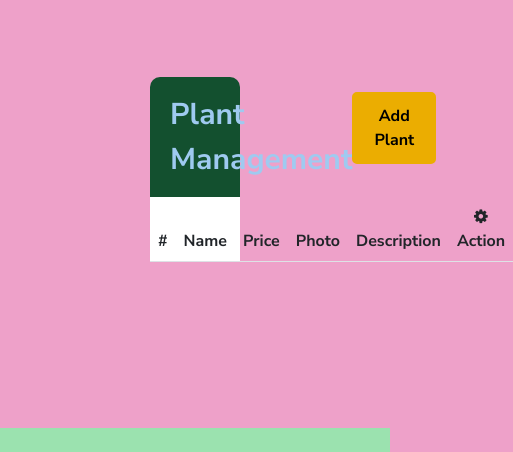
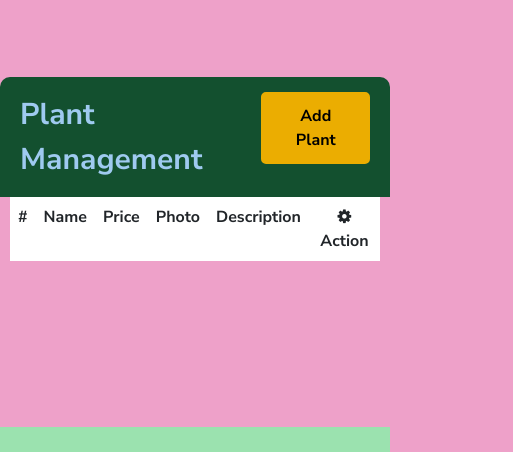
Before and after one commit to Lychamcem/capstone-js, a website with bundled scripts: page admin/view/admin.html in a window 390 px wide. Shown: the part 73-525 px from the top of the page, 513 px wide, since content can reach past the window. Built offline with nearby package versions, Linux system fonts and the light colour scheme; no server answers; some icons are missing.

Commit message:
update-responsive-admin

```diff
--- a/admin/view/admin.html
+++ b/admin/view/admin.html
@@ -57,8 +57,7 @@
                 <ul>
                     <li>Plant Management</li>
                     <li>
-                        <button id="AddProduct" class="btn-yellow" data-bs-toggle="modal"
-                            data-bs-target="#myModal">
+                        <button id="AddProduct" class="btn-yellow" data-bs-toggle="modal" data-bs-target="#myModal">
                             <i class="fa-solid fa-circle-plus"></i>
                             Add Plant
                         </button>
@@ -87,8 +86,8 @@
         </div>
 
         <!-- ADDING PRODUCT INFO MODAL -->
-        <div class="modal fade" id="myModal" tabindex="-1" aria-labelledby="exampleModalLabel" aria-hidden="true"
-            tabindex="-1">
+        <div class="modal fade AdminModal" id="myModal" tabindex="-1" aria-labelledby="exampleModalLabel"
+            aria-hidden="true" tabindex="-1">
             <div class="modal-dialog">
                 <div class="modal-content">
                     <div class="modal-header">
--- a/asset/scss/Layouts/_tableAdmin.scss
+++ b/asset/scss/Layouts/_tableAdmin.scss
@@ -3,7 +3,7 @@
 
     .AdminContent {
         color: rgb(159, 202, 240);
-        padding: 150px;
+        padding: 150px 0px;
 
         .HeaderTable ul {
             background-color: $color-green-dark;
@@ -50,3 +50,53 @@
         }
     }
 }
+
+@include responsive('xl') {
+    .AdminContent, .AdminModal {
+        padding: 150px;
+    }
+}
+
+@include responsive('lg') {
+    .AdminContent {
+        padding: 130px;
+    }
+    .AdminModal{
+        padding: 110px;
+    }
+}
+
+@include responsive('sm') {
+    .AdminContent{
+        padding: 0px;
+        .tableAdmin {
+            margin: 0 10px;
+            width: auto;
+            align-items: center;
+        }
+    }
+    .AdminModal{
+        padding: 50px;
+    }
+}
+
+@include responsive('md') {
+    .AdminContent{
+        .tableAdmin {
+            thead {
+                tr{
+                    display: flex;
+                    justify-content: space-evenly;
+                }
+            }
+            th,td {
+                display: block;
+                border-bottom: none;
+                text-align: center;
+            }
+            tr:last-child td {
+                border-bottom: 1px solid #ccc;
+            }
+    }
+    }
+}
```
Also changed, not shown: asset/css/styles.css, 1 other file.
